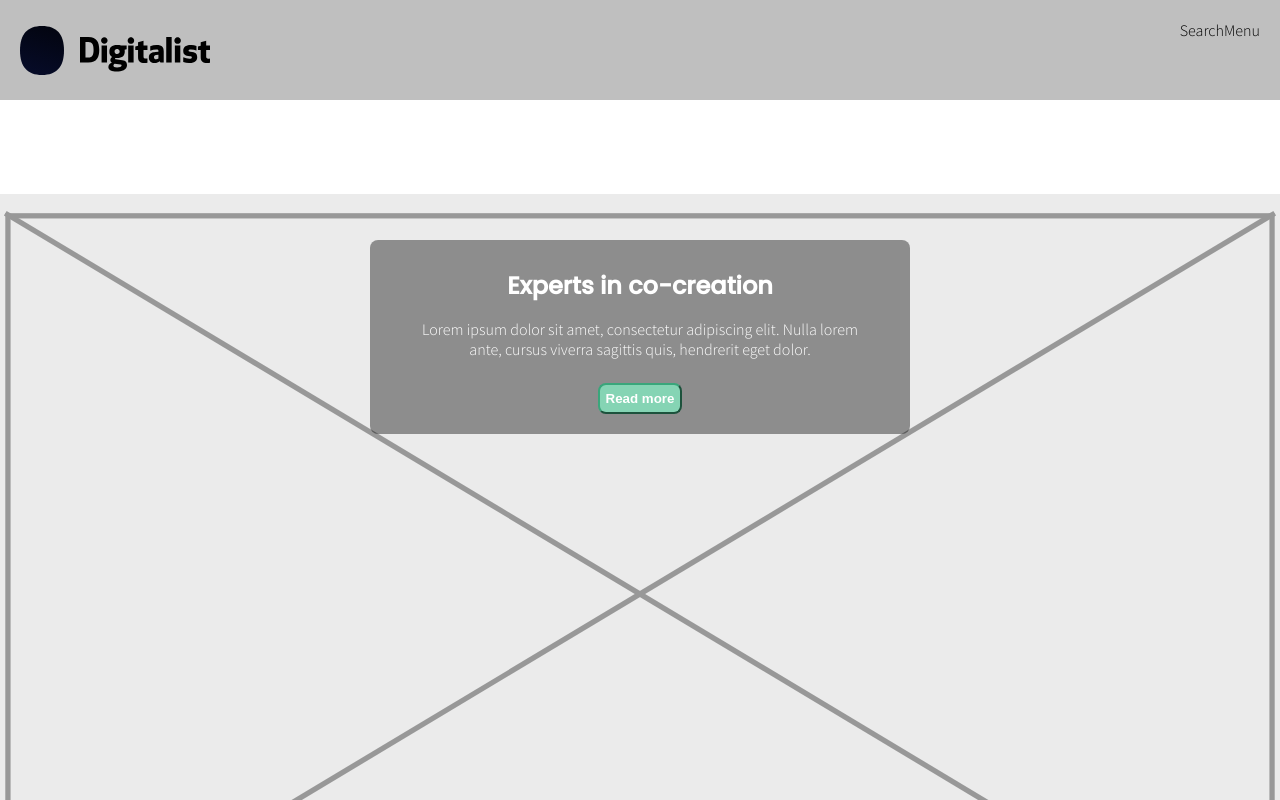
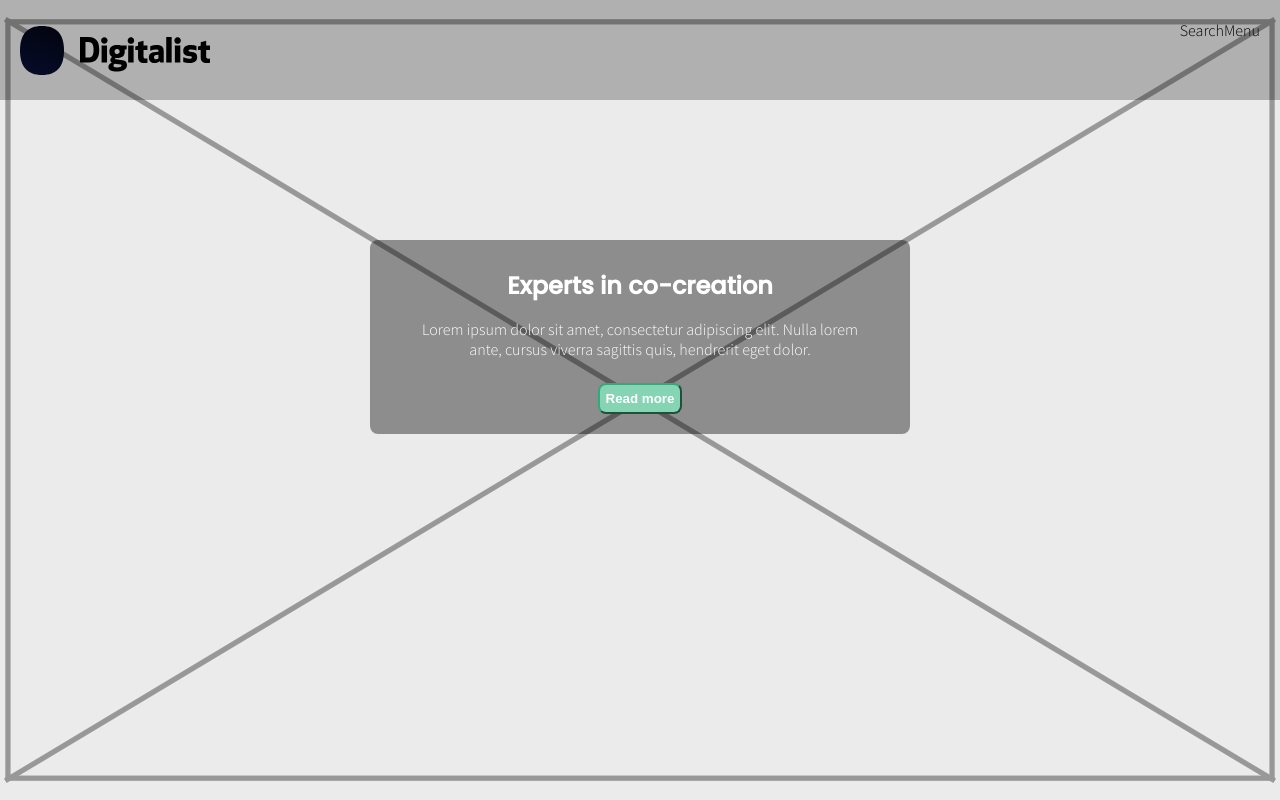
Before and after one commit to AxelEkman/digitalist-test, a React (Create React App) app: page / in a window 1280 px wide. Shown: the top 800 px of the page. Built offline with nearby package versions, Linux system fonts and the light colour scheme.

Commit message:
Positional bug

```diff
--- a/src/components/placeholder.scss
+++ b/src/components/placeholder.scss
@@ -12,6 +12,9 @@
     .hero-image {
         min-width: 100vw;
         height: 100vh;
+        position: absolute;
+        top: 0;
+        left: 0;
     }
 }
 
```
